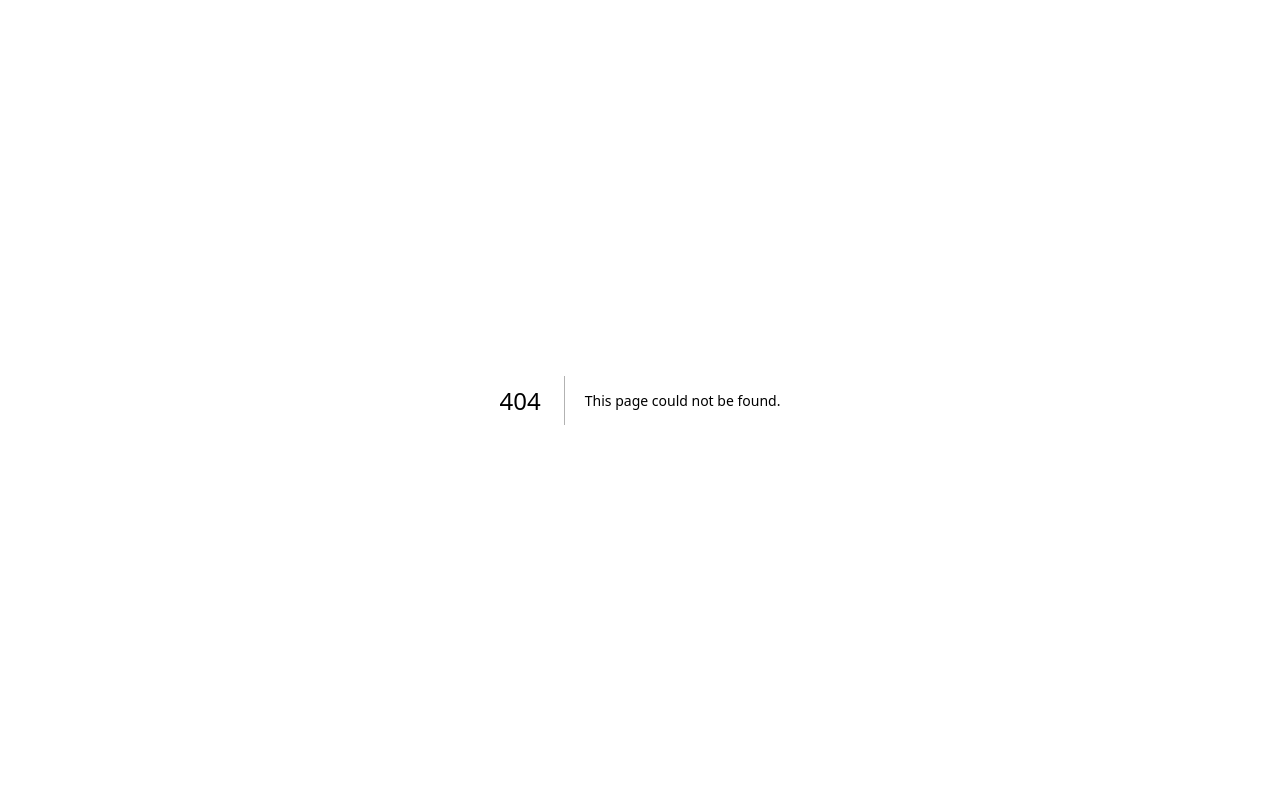
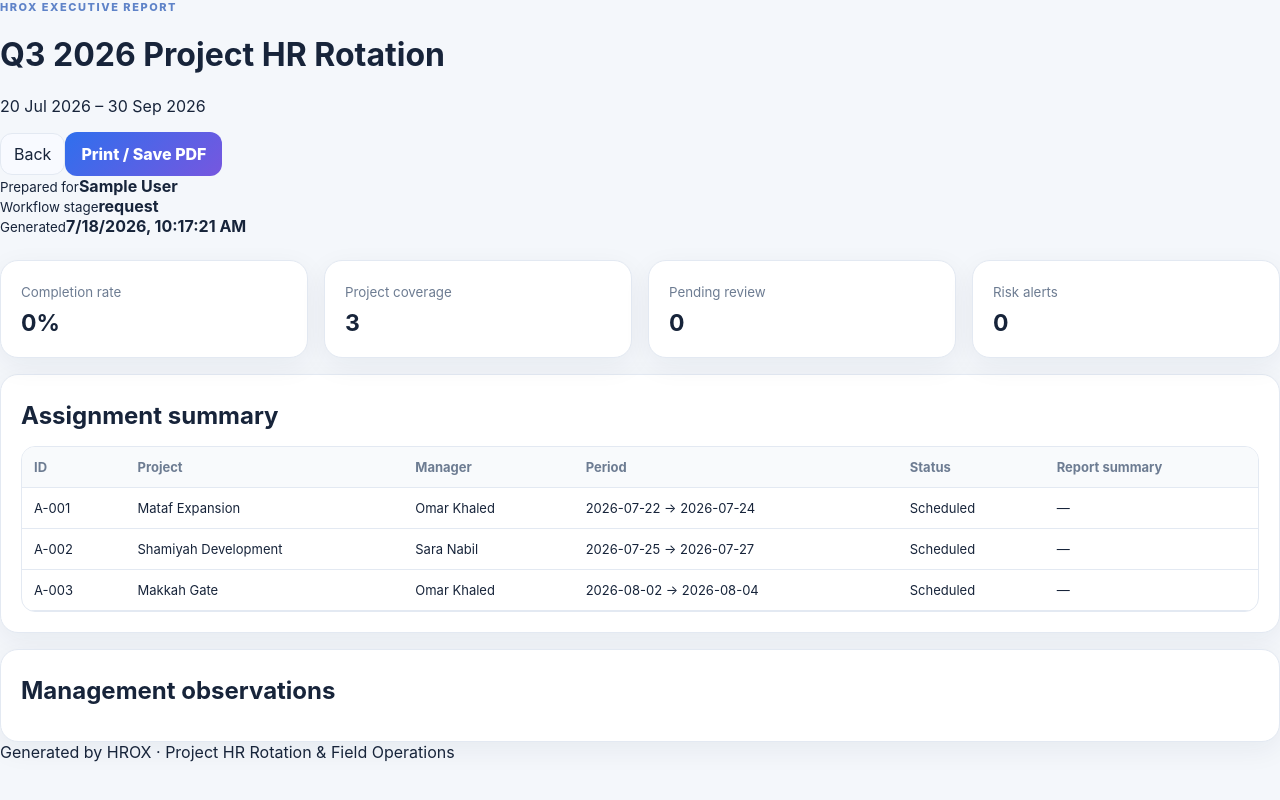
Before and after one commit to asamir2008/-hrox-pilot, a Next.js app in the folder platform/: page /report in a window 1280 px wide. Before the commit this address had no page. Built offline with nearby package versions, Linux system fonts and the light colour scheme; sample sign-in values are in the browser's storage.

Commit message:
Add printable executive PDF report page

```diff
--- /dev/null
+++ b/platform/app/report/page.tsx
@@ -0,0 +1,31 @@
+'use client';
+
+import {useEffect,useState} from 'react';
+import {useRouter} from 'next/navigation';
+import {loadWorkflow,type WorkflowState} from '@/lib/workflow-store';
+import type {DemoUser} from '@/lib/demo-users';
+
+export default function ExecutiveReportPage(){
+  const router=useRouter();
+  const [user,setUser]=useState<DemoUser|null>(null);
+  const [flow,setFlow]=useState<WorkflowState|null>(null);
+  useEffect(()=>{
+    const raw=localStorage.getItem('hrox-session');
+    if(!raw){router.replace('/');return}
+    setUser(JSON.parse(raw));
+    setFlow(loadWorkflow());
+  },[router]);
+  if(!user||!flow)return null;
+  const completed=flow.assignments.filter(a=>a.status==='Completed').length;
+  const submitted=flow.assignments.filter(a=>a.status==='Report submitted').length;
+  const overdue=flow.assignments.filter(a=>a.status==='Overdue').length;
+  const coverage=new Set(flow.assignments.map(a=>a.project)).size;
+  return <main className="reportPage">
+    <header className="reportHeader"><div><div className="eyebrow">HROX executive report</div><h1>{flow.requestTitle}</h1><p>{flow.requestPeriod}</p></div><div className="noPrint"><button className="demo" onClick={()=>router.push('/dashboard')}>Back</button><button className="primary" onClick={()=>window.print()}>Print / Save PDF</button></div></header>
+    <section className="reportMeta"><div><small>Prepared for</small><b>{user.name}</b></div><div><small>Workflow stage</small><b>{flow.stage}</b></div><div><small>Generated</small><b>{new Date().toLocaleString()}</b></div></section>
+    <section className="cards reportKpis"><div className="card"><small>Completion rate</small><strong>{flow.assignments.length?Math.round(completed/flow.assignments.length*100):0}%</strong></div><div className="card"><small>Project coverage</small><strong>{coverage}</strong></div><div className="card"><small>Pending review</small><strong>{submitted}</strong></div><div className="card"><small>Risk alerts</small><strong>{overdue}</strong></div></section>
+    <section className="card section"><h2>Assignment summary</h2><div className="tableWrap"><table><thead><tr><th>ID</th><th>Project</th><th>Manager</th><th>Period</th><th>Status</th><th>Report summary</th></tr></thead><tbody>{flow.assignments.map(a=><tr key={a.id}><td>{a.id}</td><td>{a.project}</td><td>{a.managerName}</td><td>{a.startDate} → {a.endDate}</td><td>{a.status}</td><td>{a.reportSummary||'—'}</td></tr>)}</tbody></table></div></section>
+    <section className="card section"><h2>Management observations</h2><ul>{flow.assignments.filter(a=>a.notes.length||a.coordinatorComment).map(a=><li key={a.id}><b>{a.project}:</b> {[...a.notes,a.coordinatorComment].filter(Boolean).join(' · ')}</li>)}</ul></section>
+    <footer className="reportFooter">Generated by HROX · Project HR Rotation & Field Operations</footer>
+  </main>
+}
```
